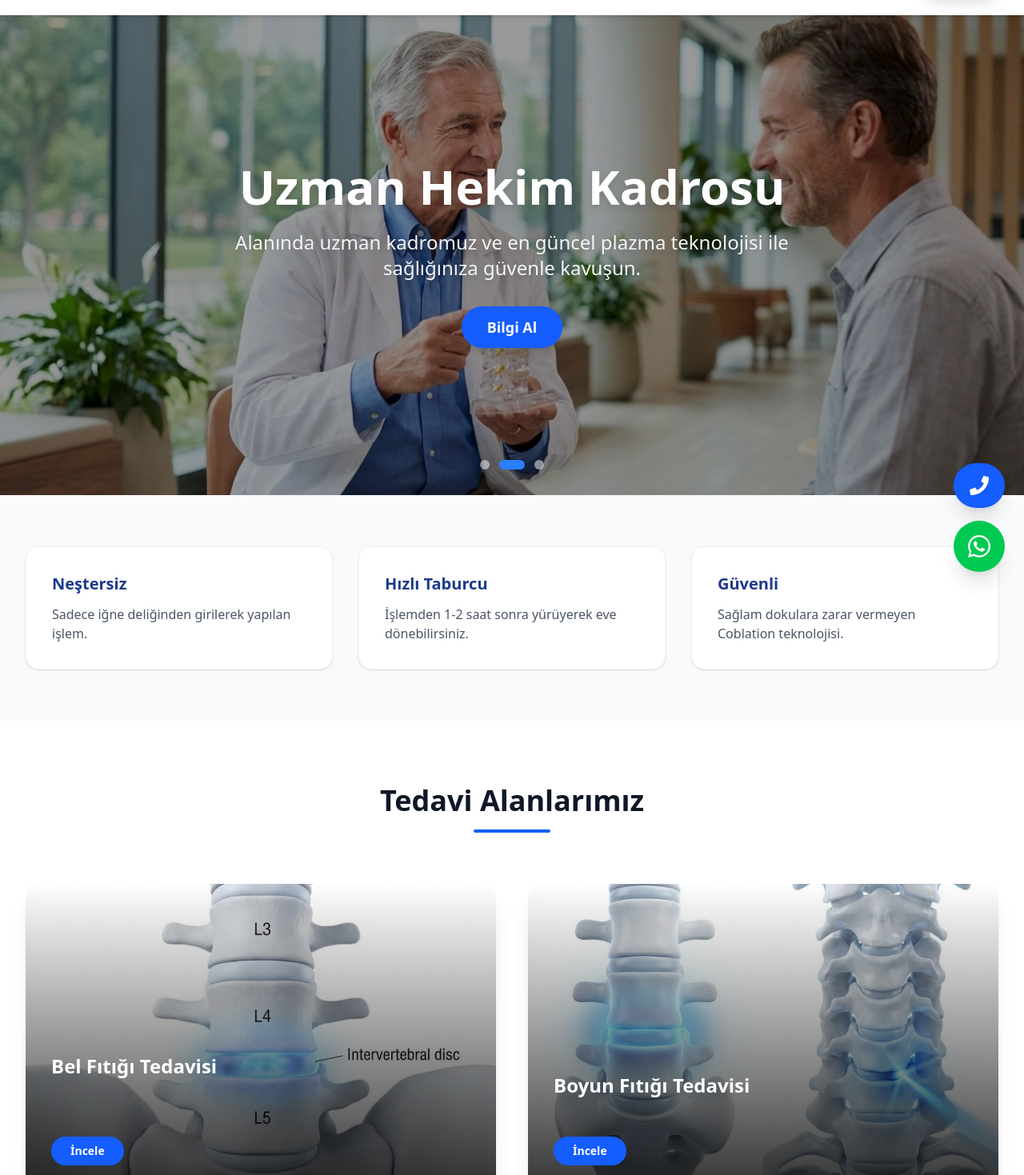
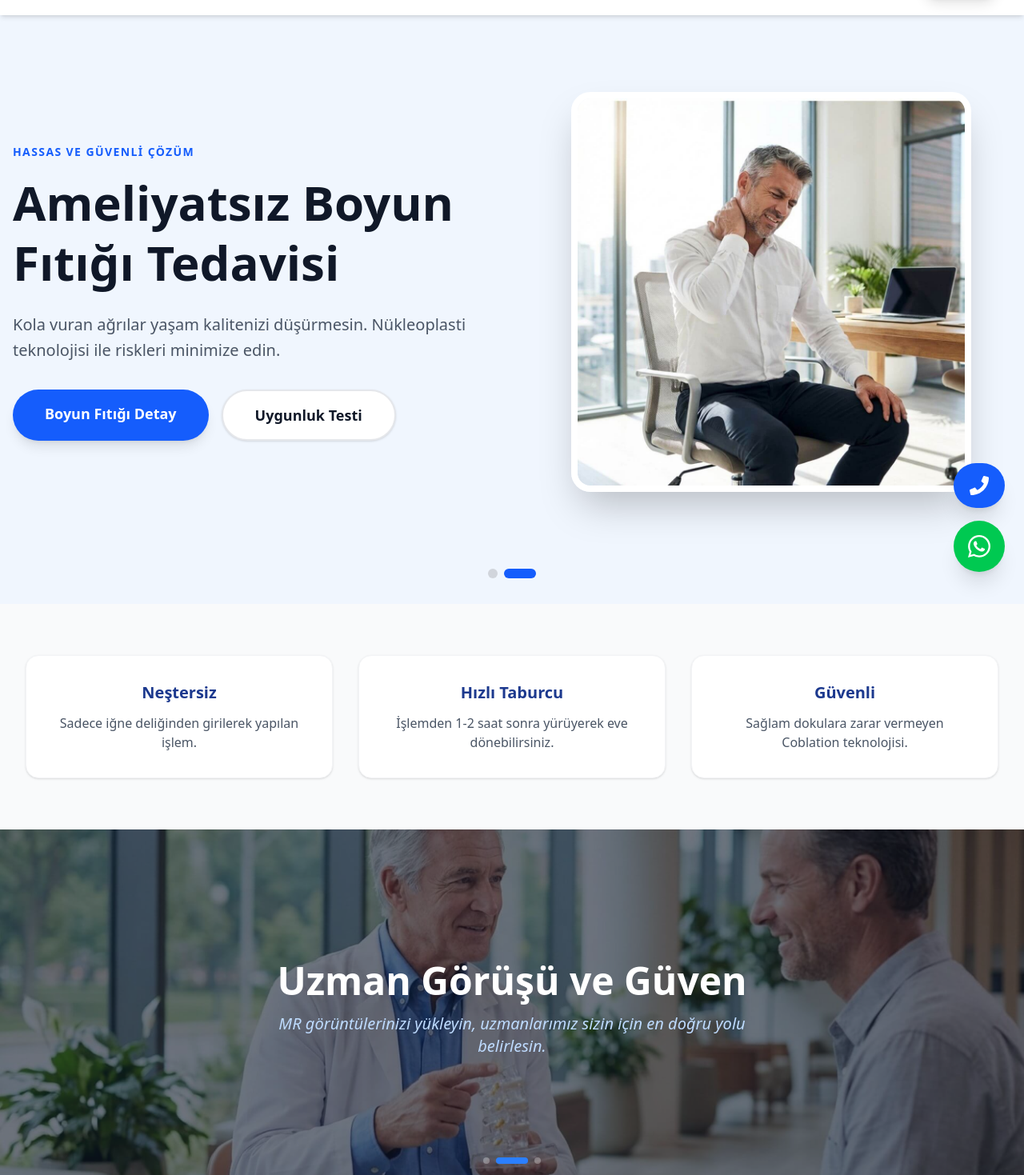
Before and after one commit to bvsmedya/nukleoplasti-tr, a Next.js app: page / in a window 1280 px wide. Shown: the part 61-1530 px from the top of the page at 80% size. Built offline with nearby package versions, Linux system fonts and the light colour scheme.

Commit message:
update footer

```diff
--- a/app/components/HeroSlider.tsx
+++ b/app/components/HeroSlider.tsx
@@ -5,28 +5,24 @@ import Link from "next/link";
 const slides = [
   {
     id: 1,
-    image: "/slider-teknoloji.jpg",
+    image: "/bel-hasta-kare.jpg", // public klasöründeki dosya adınla aynı olmalı
     title: "Ameliyatsız Bel Fıtığı Tedavisi",
-    desc: "Nükleoplasti yöntemi ile ağrılarınızdan kesi ve dikiş olmadan, aynı gün kurtulun.",
-    buttonText: "Tedaviyi İncele",
-    link: "/blog/nukleoplasti-nedir",
+    subtitle: "Nükleoplasti (Buharlaştırma)",
+    desc: "Bel fıtığına bağlı bacak ağrısı ve uyuşmalardan, neştersiz ve dikişsiz bir yöntemle aynı gün kurtulun.",
+    buttonText: "Bel Fıtığı Detay",
+    link: "/blog/bel-fitiginda-nukleoplasti",
+    bgColor: "bg-blue-50"
   },
   {
     id: 2,
-    image: "/slider-uzmanlik.jpg",
-    title: "Uzman Hekim Kadrosu", // BVS Doctors yazısını kaldırdık :)
-    desc: "Alanında uzman kadromuz ve en güncel plazma teknolojisi ile sağlığınıza güvenle kavuşun.",
-    buttonText: "Bilgi Al",
-    link: "/iletisim",
-  },
-  {
-    id: 3,
-    image: "/slider-konfor.jpg",
-    title: "Hızlı İyileşme, Kesintisiz Hayat",
-    desc: "İşlemden 1-2 saat sonra yürüyerek taburcu olun, sosyal hayatınıza ara vermeyin.",
-    buttonText: "Uygunluk Testi",
-    link: "/test",
-  },
+    image: "/boyun-hasta-kare.jpg", // public klasöründeki dosya adınla aynı olmalı
+    title: "Ameliyatsız Boyun Fıtığı Tedavisi",
+    subtitle: "Hassas ve Güvenli Çözüm",
+    desc: "Kola vuran ağrılar yaşam kalitenizi düşürmesin. Nükleoplasti teknolojisi ile riskleri minimize edin.",
+    buttonText: "Boyun Fıtığı Detay",
+    link: "/blog/boyun-fitiginda-nukleoplasti",
+    bgColor: "bg-slate-50"
+  }
 ];
 
 export default function HeroSlider() {
@@ -35,54 +31,66 @@ export default function HeroSlider() {
   useEffect(() => {
     const interval = setInterval(() => {
       setCurrent((prev) => (prev === slides.length - 1 ? 0 : prev + 1));
-    }, 5000);
+    }, 6000);
     return () => clearInterval(interval);
   }, []);
 
   return (
-    <div className="relative h-[600px] w-full overflow-hidden bg-gray-900">
-      {slides.map((slide, index) => (
-        <div
-          key={slide.id}
-          className={`absolute inset-0 transition-opacity duration-1000 ease-in-out ${
-            index === current ? "opacity-100" : "opacity-0"
-          }`}
-        >
-          {/* Arkaplan Resmi */}
-          <div
-            className="absolute inset-0 bg-cover bg-center"
-            style={{ backgroundImage: `url(${slide.image})` }}
-          />
+    <div className={`relative w-full overflow-hidden transition-colors duration-1000 ${slides[current].bgColor}`}>
+      <div className="max-w-7xl mx-auto px-4 py-12 md:py-24">
+        <div className="flex flex-col md:flex-row items-center gap-12">
 
-          {/* Karartma Katmanı */}
-          <div className="absolute inset-0 bg-black/40" />
+          {/* SOL TARAF: METİN İÇERİĞİ */}
+          <div className="w-full md:w-1/2 order-2 md:order-1 text-center md:text-left">
+            <div key={current} className="animate-in fade-in slide-in-from-left duration-700">
+              <span className="text-blue-600 font-bold tracking-widest uppercase text-sm mb-4 block">
+                {slides[current].subtitle}
+              </span>
+              <h1 className="text-4xl md:text-6xl font-extrabold text-gray-900 mb-6 leading-tight">
+                {slides[current].title}
+              </h1>
+              <p className="text-lg md:text-xl text-gray-600 mb-8 leading-relaxed max-w-xl">
+                {slides[current].desc}
+              </p>
+              <div className="flex flex-col sm:flex-row gap-4 justify-center md:justify-start">
+                <Link
+                  href={slides[current].link}
+                  className="bg-blue-600 text-white px-10 py-4 rounded-full font-bold text-lg hover:bg-blue-700 transition transform hover:-translate-y-1 shadow-lg"
+                >
+                  {slides[current].buttonText}
+                </Link>
+                <Link
+                  href="/test"
+                  className="bg-white text-gray-900 border-2 border-gray-200 px-10 py-4 rounded-full font-bold text-lg hover:bg-gray-50 transition shadow-sm"
+                >
+                  Uygunluk Testi
+                </Link>
+              </div>
+            </div>
+          </div>
 
-          {/* Yazı İçeriği */}
-          <div className="relative z-10 flex flex-col items-center justify-center h-full text-center px-4">
-            <h1 className="text-4xl md:text-6xl font-bold text-white mb-6 drop-shadow-lg">
-              {slide.title}
-            </h1>
-            <p className="text-lg md:text-2xl text-gray-100 mb-8 max-w-3xl drop-shadow-md">
-              {slide.desc}
-            </p>
-            <Link
-              href={slide.link}
-              className="bg-blue-600 text-white px-8 py-3 rounded-full font-bold text-lg hover:bg-blue-700 transition transform hover:scale-105 shadow-lg"
-            >
-              {slide.buttonText}
-            </Link>
+          {/* SAĞ TARAF: KARE RESİM */}
+          <div className="w-full md:w-1/2 order-1 md:order-2">
+            <div key={current} className="relative aspect-square w-full max-w-[500px] mx-auto overflow-hidden rounded-3xl shadow-2xl border-8 border-white animate-in fade-in zoom-in duration-700">
+              <img
+                src={slides[current].image}
+                alt={slides[current].title}
+                className="w-full h-full object-cover"
+              />
+            </div>
           </div>
+
         </div>
-      ))}
+      </div>
 
-      {/* Alt Noktalar */}
-      <div className="absolute bottom-8 left-0 right-0 flex justify-center space-x-3 z-20">
+      {/* Navigasyon Noktaları */}
+      <div className="flex justify-center pb-8 gap-2">
         {slides.map((_, index) => (
           <button
             key={index}
             onClick={() => setCurrent(index)}
             className={`w-3 h-3 rounded-full transition-all ${
-              index === current ? "bg-blue-500 w-8" : "bg-white/50 hover:bg-white"
+              index === current ? "bg-blue-600 w-10" : "bg-gray-300"
             }`}
           />
         ))}
--- /dev/null
+++ b/app/components/InfoSlider.tsx
@@ -0,0 +1,77 @@
+"use client";
+import { useState, useEffect } from "react";
+
+const infoSlides = [
+  {
+    id: 1,
+    image: "/slider-teknoloji.jpg",
+    title: "İleri Coblation Teknolojisi",
+    desc: "Düşük sıcaklıkta plazma enerjisi ile sağlıklı dokulara zarar vermeden tedavi."
+  },
+  {
+    id: 2,
+    image: "/slider-uzmanlik.jpg",
+    title: "Uzman Görüşü ve Güven",
+    desc: "MR görüntülerinizi yükleyin, uzmanlarımız sizin için en doğru yolu belirlesin."
+  },
+  {
+    id: 3,
+    image: "/slider-konfor.jpg",
+    title: "Konforlu İyileşme Süreci",
+    desc: "İşlem sonrası aynı gün taburcu olma ve hızla sosyal hayata dönüş imkanı."
+  }
+];
+
+export default function InfoSlider() {
+  const [current, setCurrent] = useState(0);
+
+  useEffect(() => {
+    const interval = setInterval(() => {
+      setCurrent((prev) => (prev === infoSlides.length - 1 ? 0 : prev + 1));
+    }, 5000);
+    return () => clearInterval(interval);
+  }, []);
+
+  return (
+    <section className="py-20 bg-gray-900 overflow-hidden relative h-[450px]">
+      {infoSlides.map((slide, index) => (
+        <div
+          key={slide.id}
+          className={`absolute inset-0 transition-opacity duration-1000 ${index === current ? "opacity-100" : "opacity-0"}`}
+        >
+          {/* Arkaplan Resmi */}
+          <img
+            src={slide.image}
+            className="w-full h-full object-cover opacity-40"
+            alt={slide.title}
+          />
+
+          {/* İçerik */}
+          <div className="absolute inset-0 flex flex-col items-center justify-center text-center px-4">
+            <h2 className="text-3xl md:text-5xl font-bold text-white mb-4 animate-in fade-in zoom-in duration-700">
+              {slide.title}
+            </h2>
+            <p className="text-xl text-blue-200 max-w-2xl font-medium italic">
+              {slide.desc}
+            </p>
+          </div>
+        </div>
+      ))}
+
+      {/* NAVİGASYON NOKTALARI (YENİ EKLENDİ) */}
+      <div className="absolute bottom-8 left-0 right-0 flex justify-center gap-2 z-20">
+        {infoSlides.map((_, index) => (
+          <button
+            key={index}
+            onClick={() => setCurrent(index)}
+            className={`h-2 rounded-full transition-all duration-300 ${
+              index === current
+                ? "bg-blue-500 w-10" // Aktif nokta: Mavi ve Uzun
+                : "bg-white/30 w-2 hover:bg-white/60" // Pasif nokta: Şeffaf beyaz ve Yuvarlak
+            }`}
+          />
+        ))}
+      </div>
+    </section>
+  );
+}
--- a/app/components/TreatmentAreas.tsx
+++ b/app/components/TreatmentAreas.tsx
@@ -23,17 +23,25 @@ export default function TreatmentAreas() {
       <div className="max-w-7xl mx-auto px-4 sm:px-6 lg:px-8">
         <div className="text-center mb-16">
           <h2 className="text-3xl md:text-4xl font-bold text-gray-900">Tedavi Alanlarımız</h2>
+          <p className="text-blue-600 mt-4 font-medium">Hangi bölgede ağrı yaşıyorsunuz?</p>
           <div className="w-24 h-1 bg-blue-600 mx-auto mt-4 rounded-full"></div>
         </div>
+
         <div className="grid md:grid-cols-2 gap-10">
           {treatments.map((item) => (
             <Link key={item.id} href={item.link} className="group relative h-96 rounded-2xl overflow-hidden shadow-xl block">
-              <img src={item.image} alt={item.title} className="absolute inset-0 w-full h-full object-cover transition-transform duration-500 group-hover:scale-110" />
-              <div className="absolute inset-0 bg-gradient-to-t from-black/80 to-transparent" />
-              <div className="absolute bottom-0 left-0 p-8 w-full z-10">
+              <img
+                src={item.image}
+                alt={item.title}
+                className="absolute inset-0 w-full h-full object-cover transition-transform duration-500 group-hover:scale-110"
+              />
+              <div className="absolute inset-0 bg-gradient-to-t from-black/80 via-black/20 to-transparent" />
+              <div className="absolute bottom-0 left-0 p-8 w-full z-10 text-left">
                 <h3 className="text-2xl font-bold text-white mb-2">{item.title}</h3>
-                <p className="text-gray-200 mb-4 opacity-0 group-hover:opacity-100 transition-opacity font-medium">{item.desc}</p>
-                <span className="inline-block bg-blue-600 text-white px-6 py-2 rounded-full text-sm font-bold">İncele</span>
+                <p className="text-gray-200 mb-4 opacity-0 group-hover:opacity-100 transition-opacity font-medium">
+                    {item.desc}
+                </p>
+                <span className="inline-block bg-blue-600 text-white px-6 py-2 rounded-full text-sm font-bold">Detaylı İncele →</span>
               </div>
             </Link>
           ))}
--- a/app/page.tsx
+++ b/app/page.tsx
@@ -2,6 +2,7 @@ import Navbar from "./components/Navbar";
 import Footer from "./components/Footer";
 import HeroSlider from "./components/HeroSlider";
 import TreatmentAreas from "./components/TreatmentAreas";
+import InfoSlider from "./components/InfoSlider"; // İkinci slider'ı tanıttık
 import EmarUpload from "./components/EmarUpload";
 import FloatingButtons from "./components/FloatingButtons";
 
@@ -10,28 +11,37 @@ export default function Home() {
     <div className="min-h-screen bg-gray-50 flex flex-col relative">
       <Navbar />
       <FloatingButtons />
+
+      {/* 1. ANA SLIDER (Hasta Odaklı) */}
       <HeroSlider />
 
-      {/* Avantaj Kutuları */}
-      <section className="py-16 max-w-7xl mx-auto px-4 sm:px-6 lg:px-8 flex-grow">
+      {/* AVANTAJ KUTULARI */}
+      <section className="py-16 max-w-7xl mx-auto px-4 sm:px-6 lg:px-8">
         <div className="grid md:grid-cols-3 gap-8">
-          <div className="bg-white p-8 rounded-2xl shadow-sm border border-gray-100">
+          <div className="bg-white p-8 rounded-2xl shadow-sm border border-gray-100 hover:shadow-md transition text-center">
             <h3 className="text-xl font-bold text-blue-900 mb-3">Neştersiz</h3>
             <p className="text-gray-600">Sadece iğne deliğinden girilerek yapılan işlem.</p>
           </div>
-          <div className="bg-white p-8 rounded-2xl shadow-sm border border-gray-100">
+          <div className="bg-white p-8 rounded-2xl shadow-sm border border-gray-100 hover:shadow-md transition text-center">
             <h3 className="text-xl font-bold text-blue-900 mb-3">Hızlı Taburcu</h3>
             <p className="text-gray-600">İşlemden 1-2 saat sonra yürüyerek eve dönebilirsiniz.</p>
           </div>
-          <div className="bg-white p-8 rounded-2xl shadow-sm border border-gray-100">
+          <div className="bg-white p-8 rounded-2xl shadow-sm border border-gray-100 hover:shadow-md transition text-center">
             <h3 className="text-xl font-bold text-blue-900 mb-3">Güvenli</h3>
             <p className="text-gray-600">Sağlam dokulara zarar vermeyen Coblation teknolojisi.</p>
           </div>
         </div>
       </section>
 
+      {/* 2. INFOSLIDER (İstediğin yer: Avantajların hemen altı) */}
+      <InfoSlider />
+
+      {/* 3. TEDAVİ ALANLARI KARTLARI */}
       <TreatmentAreas />
+
+      {/* 4. EMAR YÜKLEME ALANI */}
       <EmarUpload />
+
       <Footer />
     </div>
   );
```
Also changed, not shown: app/iletisim/page.tsx (+115 -50 lines), public/bel-hasta-kare.jpg (added), public/boyun-hasta-kare.jpg (added).
